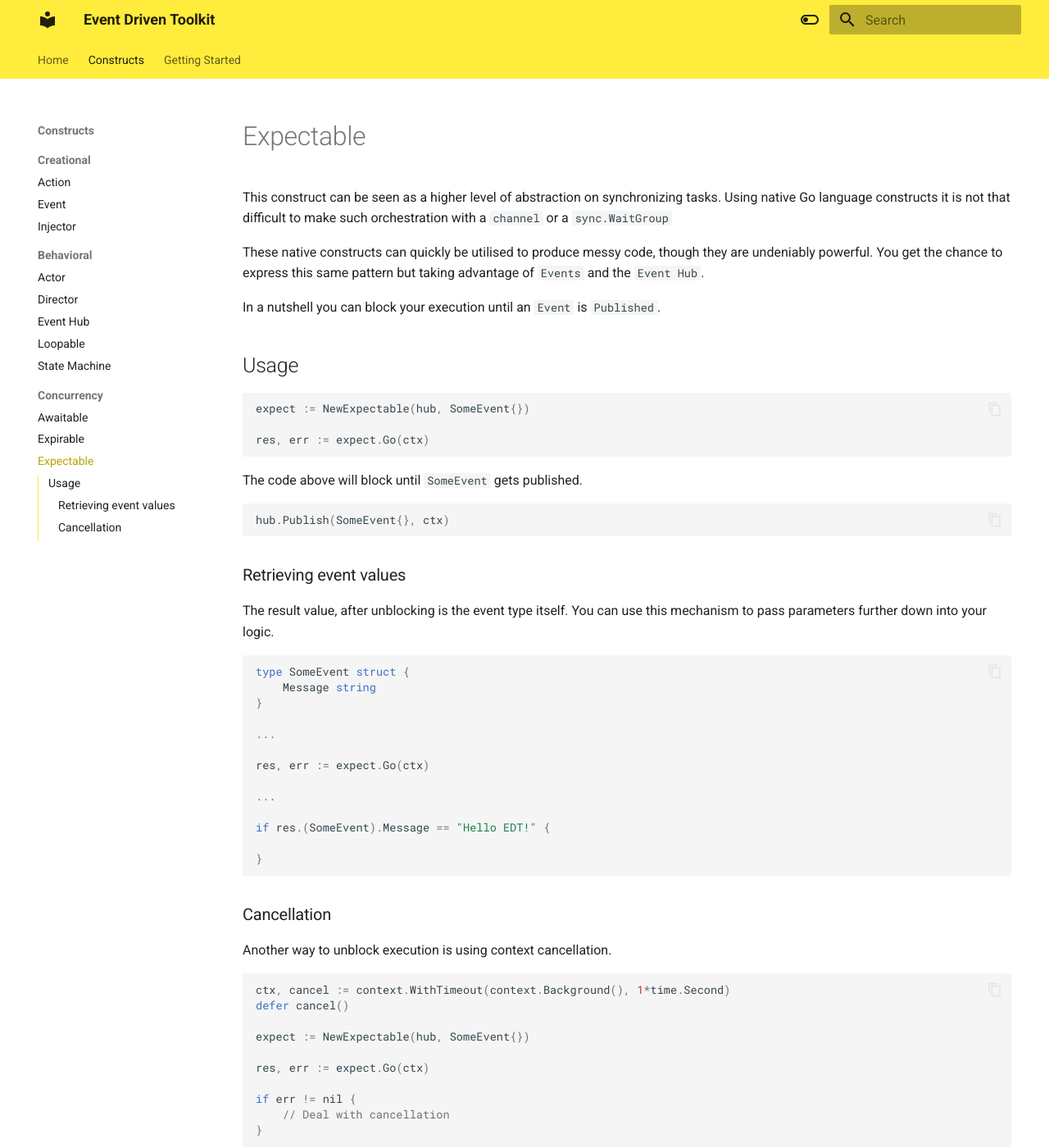
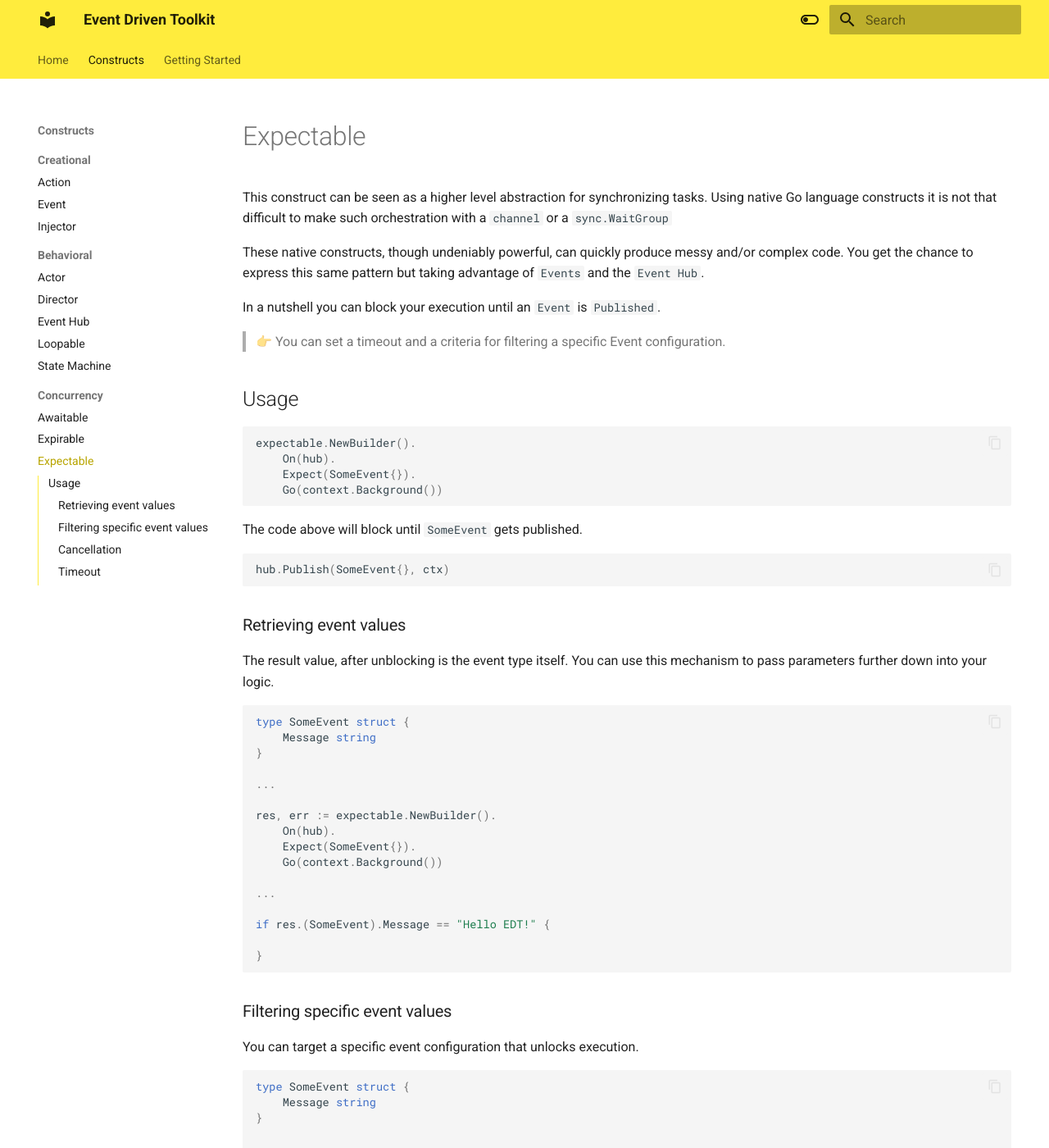
Before and after one commit to a-inacio/edt-go, an MkDocs documentation site: the page built from docs/expectable.md, in a window 1280 px wide and 1400 px high. Shown: the whole window at 82% size. Built offline with MkDocs 1.6.1 and Material for MkDocs 9.7.7, drawn with Linux system fonts in a browser that asks for light colours; some of the changed text lies outside the part shown.

Commit message:
docs: Expectable builder documentation

````diff
--- a/docs/expectable.md
+++ b/docs/expectable.md
@@ -1,17 +1,20 @@
 # Expectable
 
-This construct can be seen as a higher level of abstraction on synchronizing tasks. Using native Go language constructs it is not that difficult to make such orchestration with a `channel` or a `sync.WaitGroup`
+This construct can be seen as a higher level abstraction for synchronizing tasks. Using native Go language constructs it is not that difficult to make such orchestration with a `channel` or a `sync.WaitGroup`
 
-These native constructs can quickly be utilised to produce messy code, though they are undeniably powerful. You get the chance to express this same pattern but taking advantage of `Events` and the `Event Hub`.
+These native constructs, though undeniably powerful, can quickly produce messy and/or complex code. You get the chance to express this same pattern but taking advantage of `Events` and the `Event Hub`.
 
 In a nutshell you can block your execution until an `Event` is `Published`.
+
+> 👉 You can set a timeout and a criteria for filtering a specific Event configuration.
 
 ## Usage
 
 ```go
-expect := NewExpectable(hub, SomeEvent{})
-
-res, err := expect.Go(ctx)
+expectable.NewBuilder().
+    On(hub).
+    Expect(SomeEvent{}).
+    Go(context.Background())
 ```
 
 The code above will block until `SomeEvent` gets published.
@@ -31,7 +34,10 @@ type SomeEvent struct {
 
 ...
 
-res, err := expect.Go(ctx)
+res, err := expectable.NewBuilder().
+    On(hub).
+    Expect(SomeEvent{}).
+    Go(context.Background())
 
 ...
 
@@ -39,6 +45,36 @@ if res.(SomeEvent).Message == "Hello EDT!" {
 
 }
 ```
+
+### Filtering specific event values
+
+You can target a specific event configuration that unlocks execution.
+
+```go
+type SomeEvent struct {
+	Message string
+}
+
+...
+
+res, err := expectable.NewBuilder().
+    On(hub).
+    Expect(SomeEvent{}).
+    Where(func(e event.Event) bool {
+        if e.(SomeEvent).Message == "Hello EDT!" {
+            return true
+        }
+
+        return false
+    }).
+    Go(context.Background())
+}
+```
+
+The example above will only unlock with a event message containing `Hello EDT!`.
+
+> 👉 You can also combine this scenario with a Timeout.
+
 
 ### Cancellation
 
@@ -48,11 +84,30 @@ Another way to unblock execution is using context cancellation.
 ctx, cancel := context.WithTimeout(context.Background(), 1*time.Second)
 defer cancel()
 
-expect := NewExpectable(hub, SomeEvent{})
-
-res, err := expect.Go(ctx)
+res, err := expectable.NewBuilder().
+    On(hub).
+    Expect(SomeEvent{}).
+    Go(ctx)
 
 if err != nil {
 	// Deal with cancellation
 }
 ```
+
+### Timeout
+
+You can directly specify a timeout as a limit for receiving an event.
+
+```go
+ctx := context.Background()
+
+res, err := expectable.NewBuilder().
+    On(hub).
+    Expect(SomeEvent{}).
+	WithTimeout(1 * time.Second).
+    Go(ctx)
+
+if err != nil {
+	// Deal with the timeout
+}
+```
````
Also changed, not shown: 1 other file.
